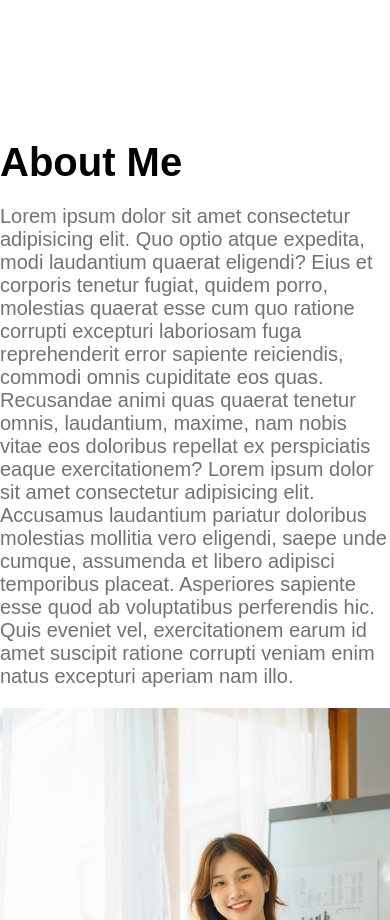
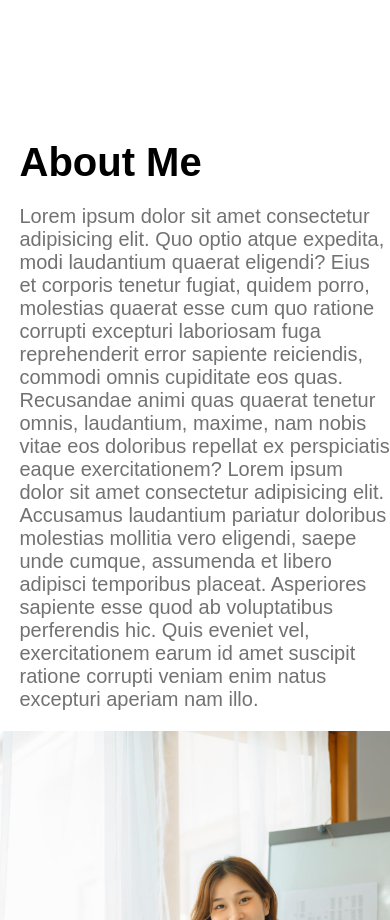
Before and after one commit to Shakib3268/phhero2, a plain HTML site: page index.html in a window 390 px wide. Shown: the part 6720-7640 px from the top of the page. Drawn offline with Linux system fonts and the light colour scheme.

Commit message:
response

```diff
--- a/css/styles.css
+++ b/css/styles.css
@@ -362,7 +362,7 @@ footer:hover {
     margin-left: 40%;
   }
   .about-info {
-    margin-left: 5%%;
+    margin-left: 5%;
   }
   footer {
     padding: 20px 30px;
```
